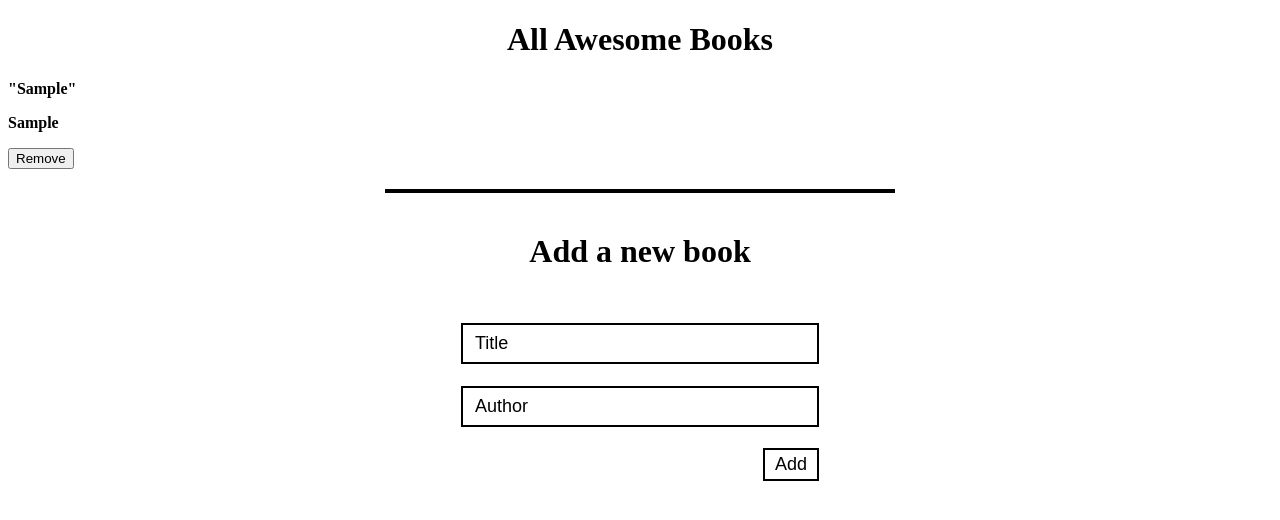
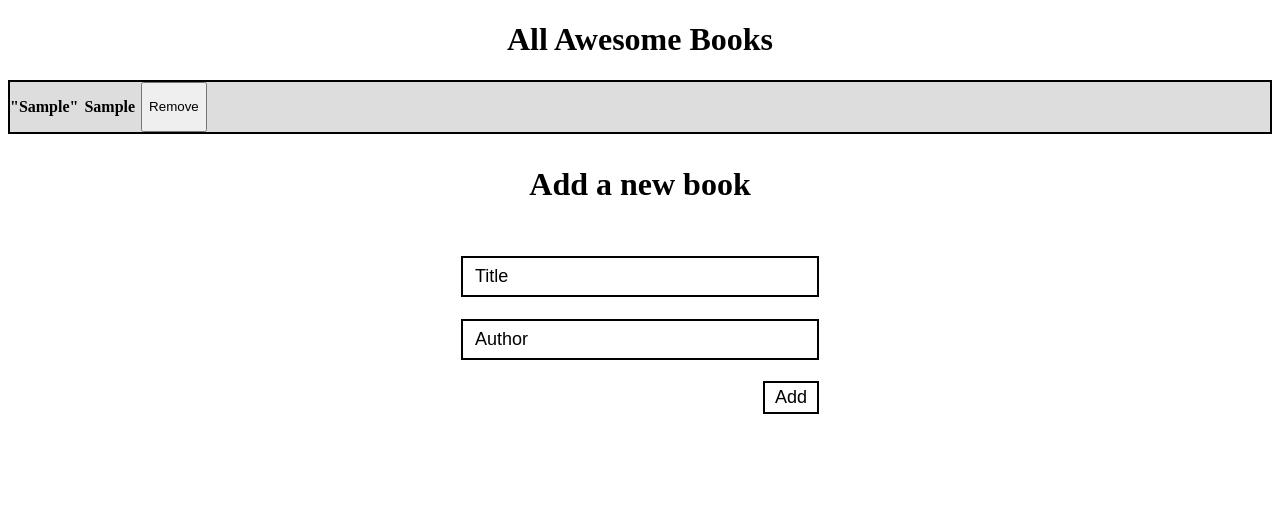
Before and after one commit to leloufadel/AwesomeBook, a website: page index.html in a window 1280 px wide. Both pictures are taken after typing "Sample", "Sample" into the empty fields and a click on the button "Add". Drawn offline with Linux system fonts and the light colour scheme.

Commit message:
update JS file

```diff
--- a/index.html
+++ b/index.html
@@ -12,7 +12,6 @@
     <main>
       <h1 class="heading">All Awesome Books</h1>
       <article class="books-of-list"></article>
-      <hr />
       <form id="form" action="#" method="post">
         <h3 class="addbook">Add a new book</h3>
         <input type="text" placeholder="Title" class="title" />
--- a/styles.css
+++ b/styles.css
@@ -2,15 +2,15 @@
   text-align: center;
 }
 
-.list-of-books {
+.books-of-list {
   border: 2px solid black;
 }
 
-hr {
+/* hr {
   width: 40%;
   border: 2px solid black;
   margin-top: 20px;
-}
+} */
 
 p {
   font-weight: bold;
@@ -27,6 +27,13 @@ p {
 
 #form > h3 {
   font-size: xx-large;
+}
+.book-line {
+  display: flex;
+  gap: 6px;
+}
+.books-of-list .book-line:nth-child(odd) {
+  background-color: #ddd;
 }
 
 #form > input {
@@ -49,3 +56,12 @@ p {
   padding: 4px 10px;
   border: 2px solid black;
 }
+/* .remove {
+  margin:1rem 2rem 1rem auto;
+  cursor: pointer;
+  background-color: white;
+  border: 2px solid black;
+  font-weight: bold;
+  font-size: 0.8rem;
+  border-radius: 6px;
+} */
```
